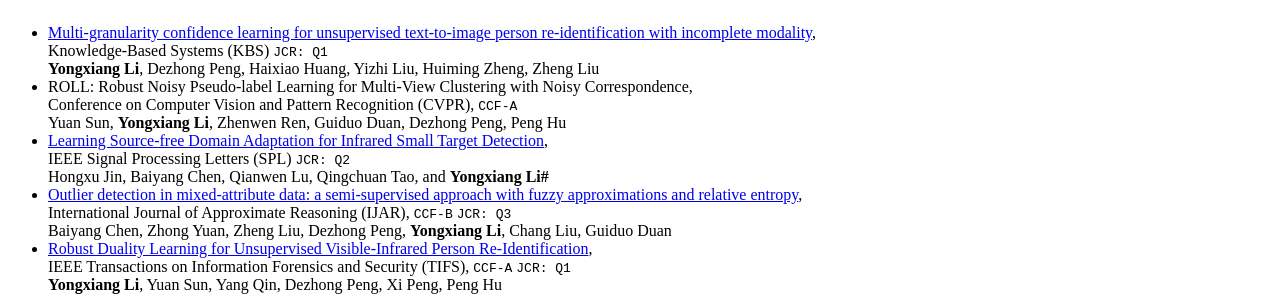
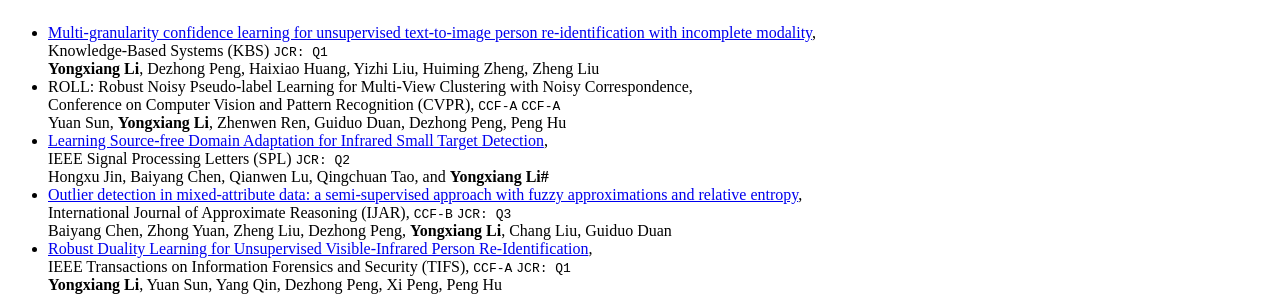
Before and after one commit to LYXRhythm/liyongxiang.github.io, a Jekyll site: the page built from _pages/includes/pub.md, in a window 1280 px wide. Shown: the part 868-1164 px from the top of the page. Built offline with Jekyll 4.4.1, drawn with Linux system fonts in a browser that asks for light colours; our own code applies the rules of GitHub Pages for plain Markdown files.

Commit message:
Update pub.md

```diff
--- a/_pages/includes/pub.md
+++ b/_pages/includes/pub.md
@@ -4,7 +4,7 @@
 
 ## 2025
 - [Multi-granularity confidence learning for unsupervised text-to-image person re-identification with incomplete modality](https://www.sciencedirect.com/science/article/abs/pii/S095070512500351X), <br> Knowledge-Based Systems (KBS) `JCR: Q1` <br> **Yongxiang Li**, Dezhong Peng, Haixiao Huang, Yizhi Liu, Huiming Zheng, Zheng Liu
-- ROLL: Robust Noisy Pseudo-label Learning for Multi-View Clustering with Noisy Correspondence, <br> Conference on Computer Vision and Pattern Recognition (CVPR), `CCF-A` <br> Yuan Sun, **Yongxiang Li**, Zhenwen Ren, Guiduo Duan, Dezhong Peng, Peng Hu
+- ROLL: Robust Noisy Pseudo-label Learning for Multi-View Clustering with Noisy Correspondence, <br> Conference on Computer Vision and Pattern Recognition (CVPR), `CCF-A` `CCF-A` <br> Yuan Sun, **Yongxiang Li**, Zhenwen Ren, Guiduo Duan, Dezhong Peng, Peng Hu
 - [Learning Source-free Domain Adaptation for Infrared Small Target Detection](https://ieeexplore.ieee.org/document/10916925), <br> IEEE Signal Processing Letters (SPL) `JCR: Q2` <br> Hongxu Jin, Baiyang Chen, Qianwen Lu, Qingchuan Tao, and **Yongxiang Li#**
 - [Outlier detection in mixed-attribute data: a semi-supervised approach with fuzzy approximations and relative entropy](https://www.sciencedirect.com/science/article/abs/pii/S0888613X25000143?CMX_ID=&SIS_ID=&dgcid=STMJ_219742_AUTH_SERV_PA&utm_acid=245378301&utm_campaign=STMJ_219742_AUTH_SERV_PA&utm_in=DM539090&utm_medium=email&utm_source=AC_), <br> International Journal of Approximate Reasoning (IJAR), `CCF-B` `JCR: Q3` <br> Baiyang Chen,
 Zhong Yuan, Zheng Liu, Dezhong Peng, **Yongxiang Li**, Chang Liu, Guiduo Duan
```
